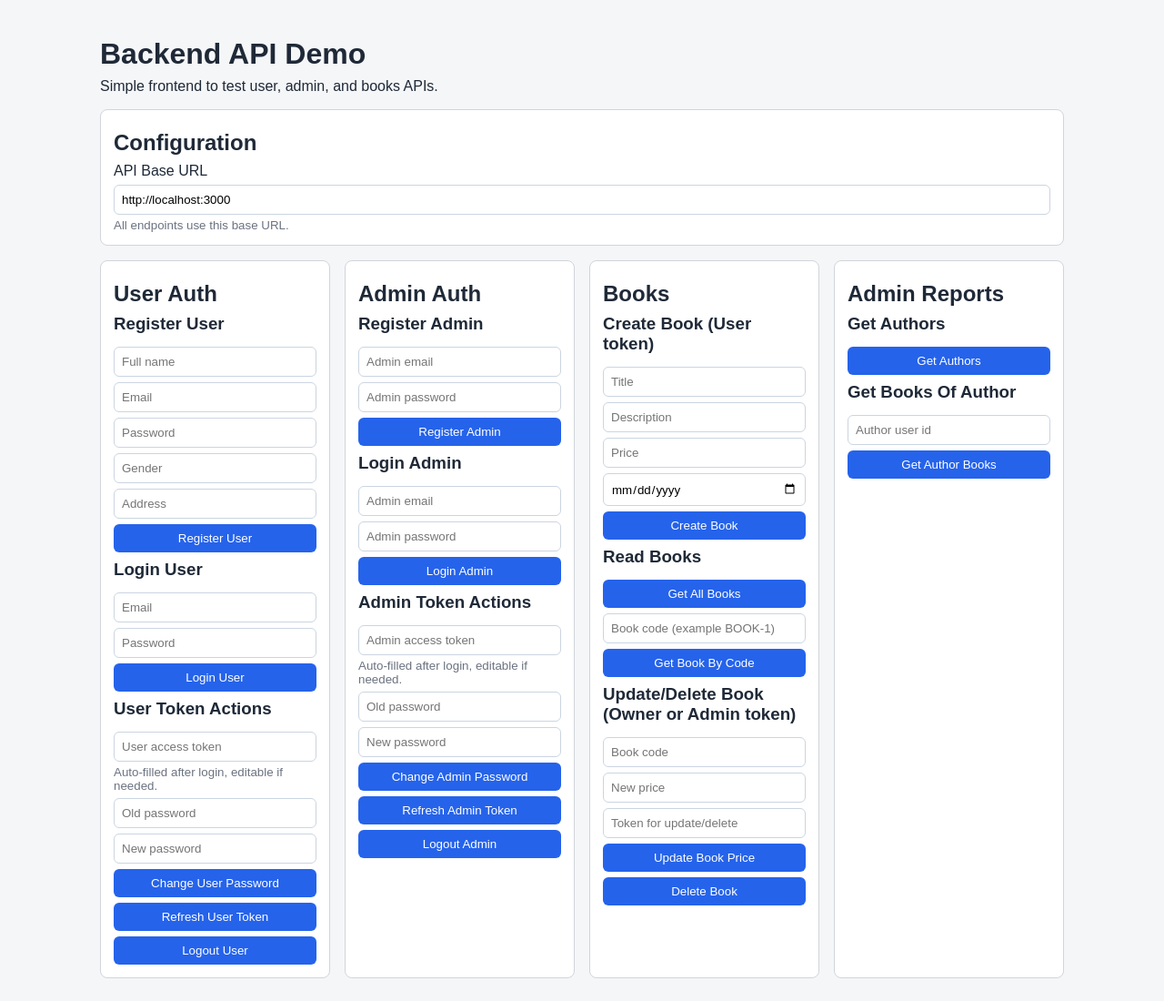
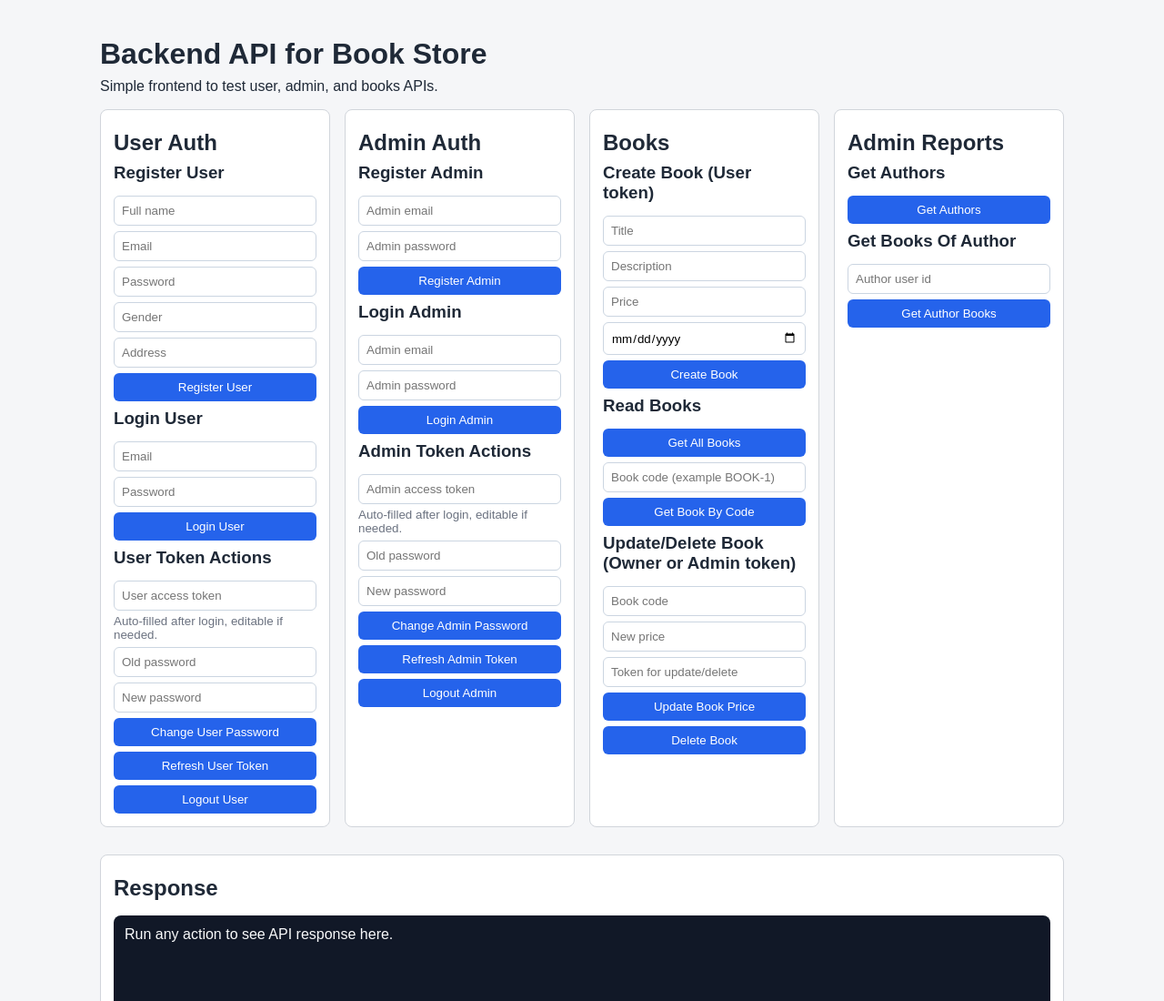
Before and after one commit to JavaDeveloperSurya/internship-assignment, a plain HTML site: page frontend/index.html in a window 1280 px wide. Shown: the top 1100 px of the page at 91% size. Drawn offline with Linux system fonts and the light colour scheme.

Commit message:
little change in frontend

```diff
--- a/frontend/index.html
+++ b/frontend/index.html
@@ -8,15 +8,8 @@
 </head>
 <body>
   <main class="container">
-    <h1>Backend API Demo</h1>
+    <h1>Backend API for Book Store</h1>
     <p>Simple frontend to test user, admin, and books APIs.</p>
-
-    <section class="card">
-      <h2>Configuration</h2>
-      <label for="baseUrl">API Base URL</label>
-      <input id="baseUrl" type="text" value="http://localhost:3000" />
-      <small>All endpoints use this base URL.</small>
-    </section>
 
     <section class="grid">
       <div class="card">
--- a/frontend/main.js
+++ b/frontend/main.js
@@ -9,10 +9,9 @@ const savedAdminToken = localStorage.getItem('adminAccessToken') || '';
 userTokenInput.value = savedUserToken;
 adminTokenInput.value = savedAdminToken;
 if (!bookModifyTokenInput.value) bookModifyTokenInput.value = savedUserToken || savedAdminToken;
-
+const API_BASE_URL = 'https://internship-assignment-o8b3.onrender.com';
 function getBaseUrl() {
-//   return document.getElementById('baseUrl').value.trim().replace(/\/$/, '');
-return 'https://internship-assignment-o8b3.onrender.com'
+  return API_BASE_URL
 }
 
 function showResponse(data, status = null) {
```
